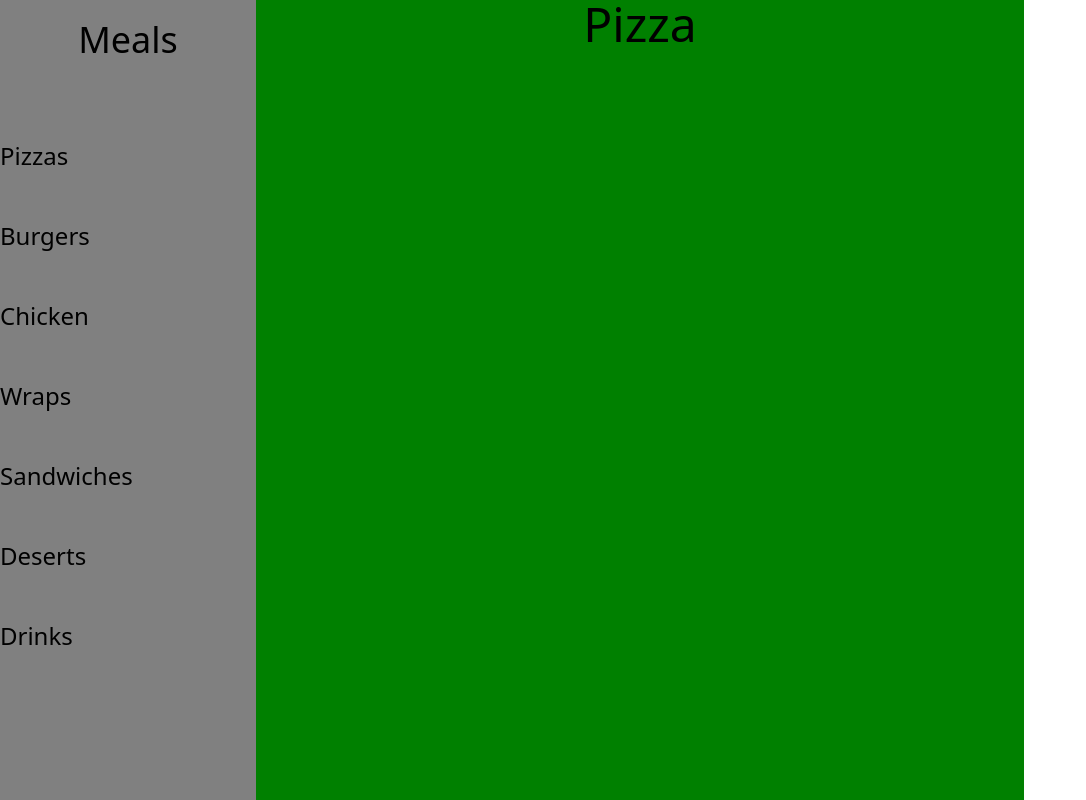
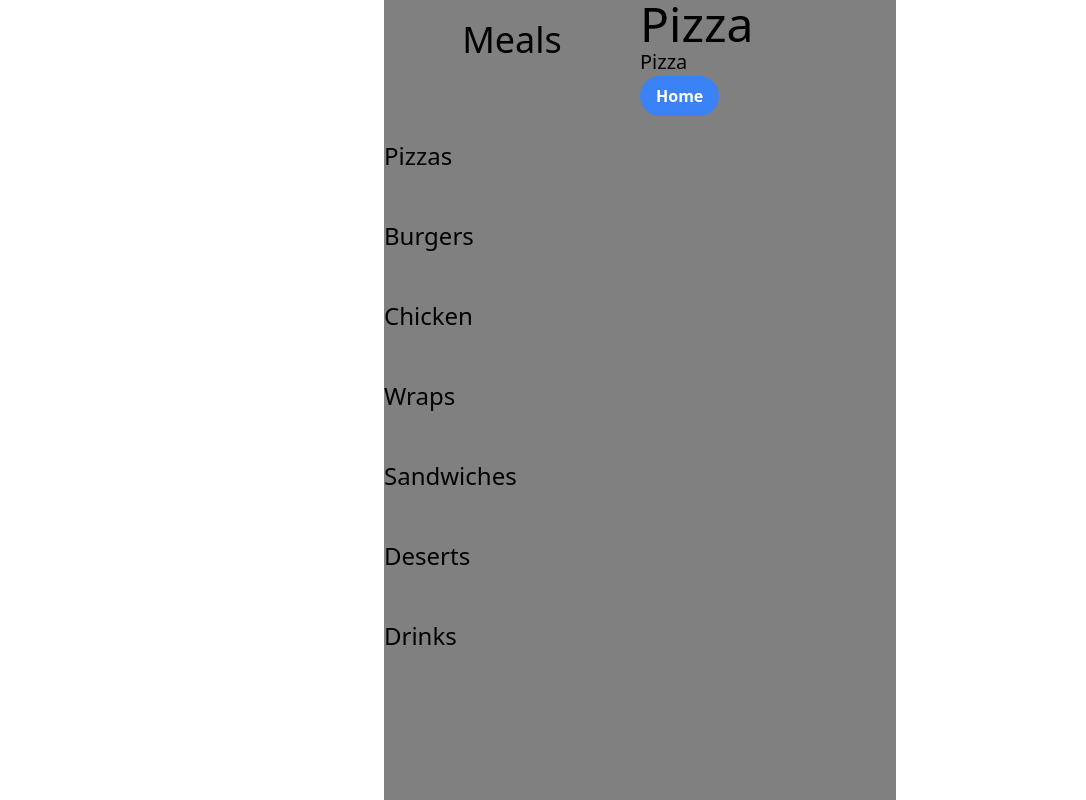
Before and after one commit to ucstuart/UoB_Final_Project_On_Call, a React (Create React App) app in the folder on-call/: page /PizzaItem in a window 1280 px wide. Shown: the whole page, without its empty margins (0-1086 px from the left). Built offline with nearby package versions, Linux system fonts and the light colour scheme.

Commit message:
added home button to menu card

```diff
--- a/on-call/src/App.js
+++ b/on-call/src/App.js
@@ -1,21 +1,17 @@
-
-import './index.css'
-import SideNav from './components/SideNav';
-import PizzaItem from './components/PizzaItem';
-import { Route, Routes } from 'react-router';
-
+import "./index.css";
+import SideNav from "./components/SideNav";
+import PizzaItem from "./components/PizzaItem";
+import { Route, Routes } from "react-router";
 
 function App() {
   return (
-    <div className="flex h-screen">
+    <div className="flex justify-center h-screen bg-[#fff]">
       <SideNav />
       <Routes>
-        <Route path="/PizzaItem" element={<PizzaItem />}>
-
-</Route>
+        <Route path="/PizzaItem" element={<PizzaItem />}></Route>
+        <Route path="/"></Route>
       </Routes>
-
-      </div>
+    </div>
   );
 }
 
--- /dev/null
+++ b/on-call/src/components/Pizza.json
@@ -0,0 +1,21 @@
+
+[{
+"name":"pepperoni Passion",
+"price":"£7.50",
+"description":"Double pepperoni and Double cheese"
+},
+{
+"name":"pepperoni Passion",
+"price":"£7.50",
+"description":"Double pepperoni and Double cheese"
+},
+{
+"name":"pepperoni Passion",
+"price":"£7.50",
+"description":"Double pepperoni and Double cheese"
+},
+{
+"name":"pepperoni Passion",
+"price":"£7.50",
+"description":"Double pepperoni and Double cheese"
+}]
--- a/on-call/src/components/PizzaItem.js
+++ b/on-call/src/components/PizzaItem.js
@@ -1,12 +1,19 @@
-import React from 'react'
+import React from "react";
+import { Link } from "react-router-dom";
+import "./Pizza.json";
 
 const PizzaItem = () => {
   return (
-    <div className='w-3/5 h-full bg-[green] flex flex-col mb-6 mb-10'>
-      <h1 className='text-center text-5xl'>Pizza</h1>
-
+    <div className="w-1/5 h-full bg-[grey] flex flex-col mb-6 mb-10">
+      <h1 className="text-5xl">Pizza</h1>
+      <h3 className="text-xl">Pizza</h3>
+      <Link to="/">
+        <button className="bg-blue-500 hover:bg-blue-700 text-white font-bold py-2 px-4 rounded-full">
+          Home
+        </button>
+      </Link>
     </div>
-  )
-}
+  );
+};
 
 export default PizzaItem;
```
Also changed, not shown: on-call/src/components/images/pexels-luciann-photography-3566120.jpg (added), on-call/src/index.css (line endings or trailing spaces).
